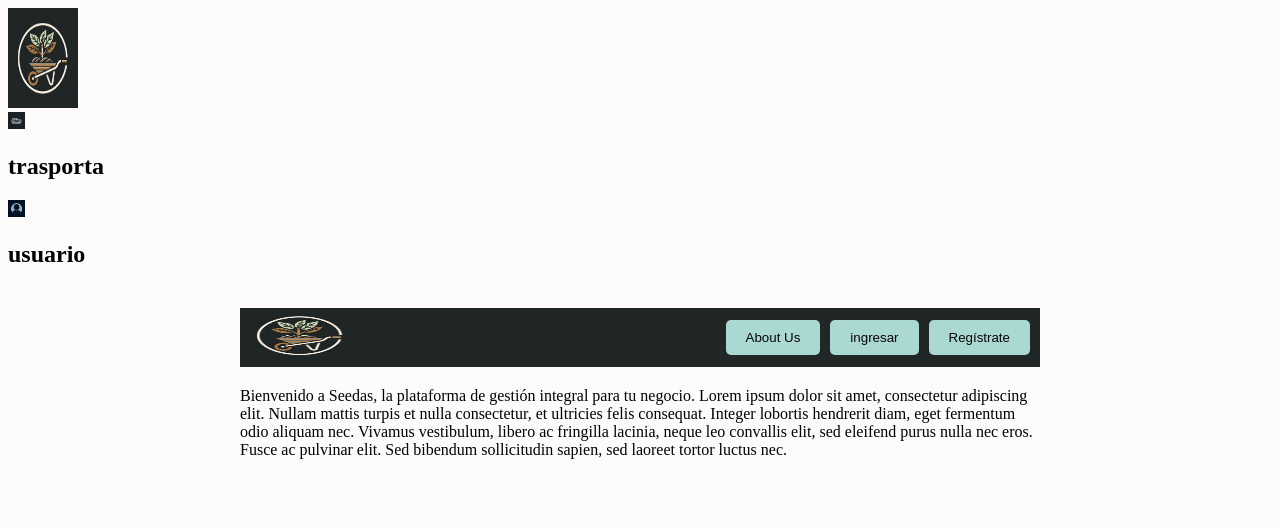
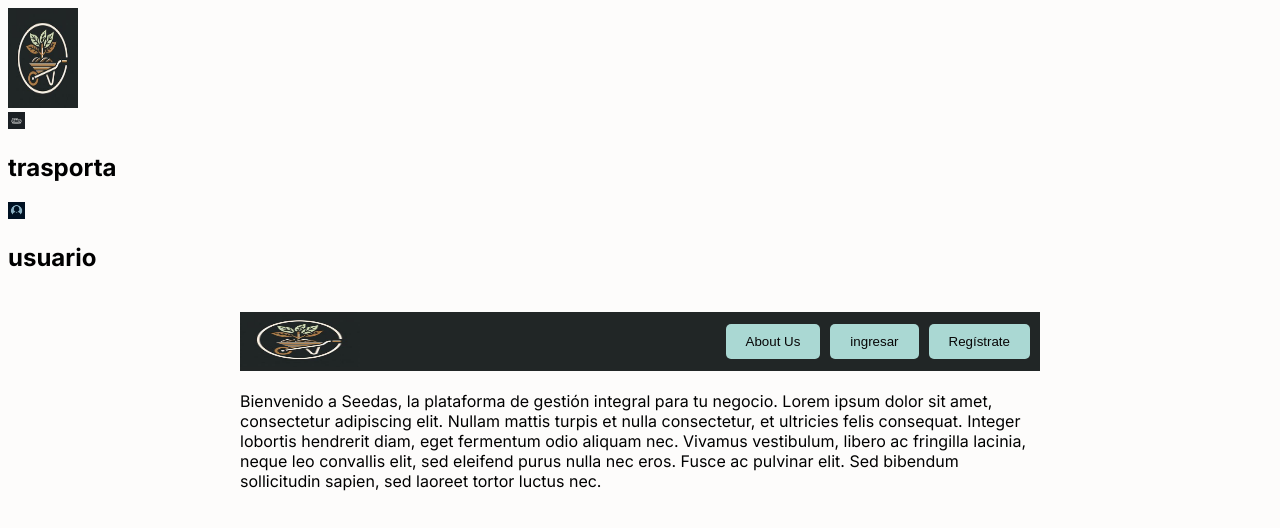
Before and after one commit to LauDussan/My-Seedas-App, a Next.js app: page / in a window 1280 px wide. Shown: the top 528 px of the page. Built offline with nearby package versions, Linux system fonts and the light colour scheme.

Commit message:
Update layout.js

```diff
--- a/src/app/layout.js
+++ b/src/app/layout.js
@@ -14,7 +14,7 @@ export default function RootLayout({ children }) {
   return (
     <ClerkProvider>
     <html lang="en">
-      <body >
+      <body className={inter.className} >
         <Header/>
         {/* Layout UI */}
         <main>{children}</main>
```
